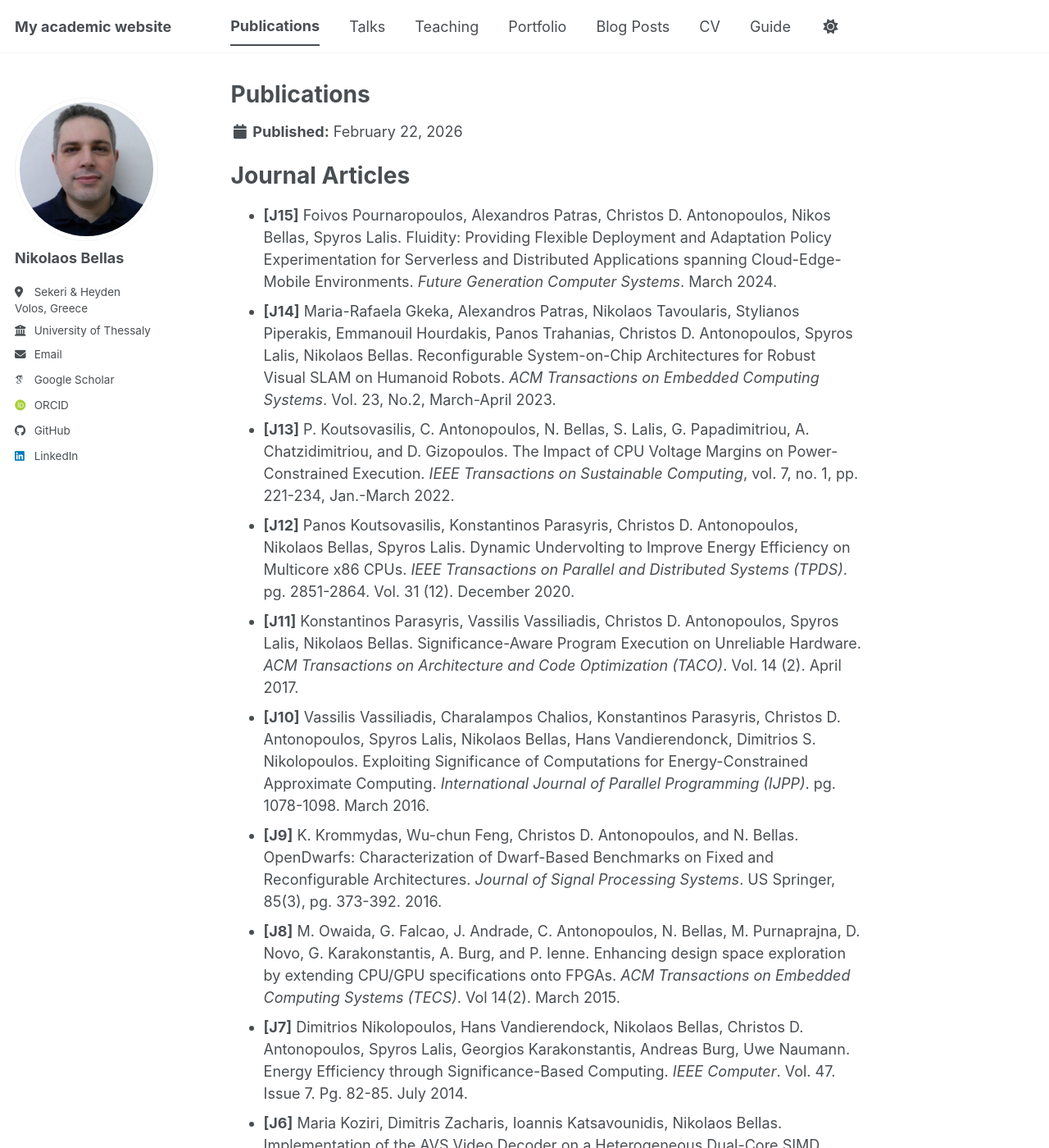
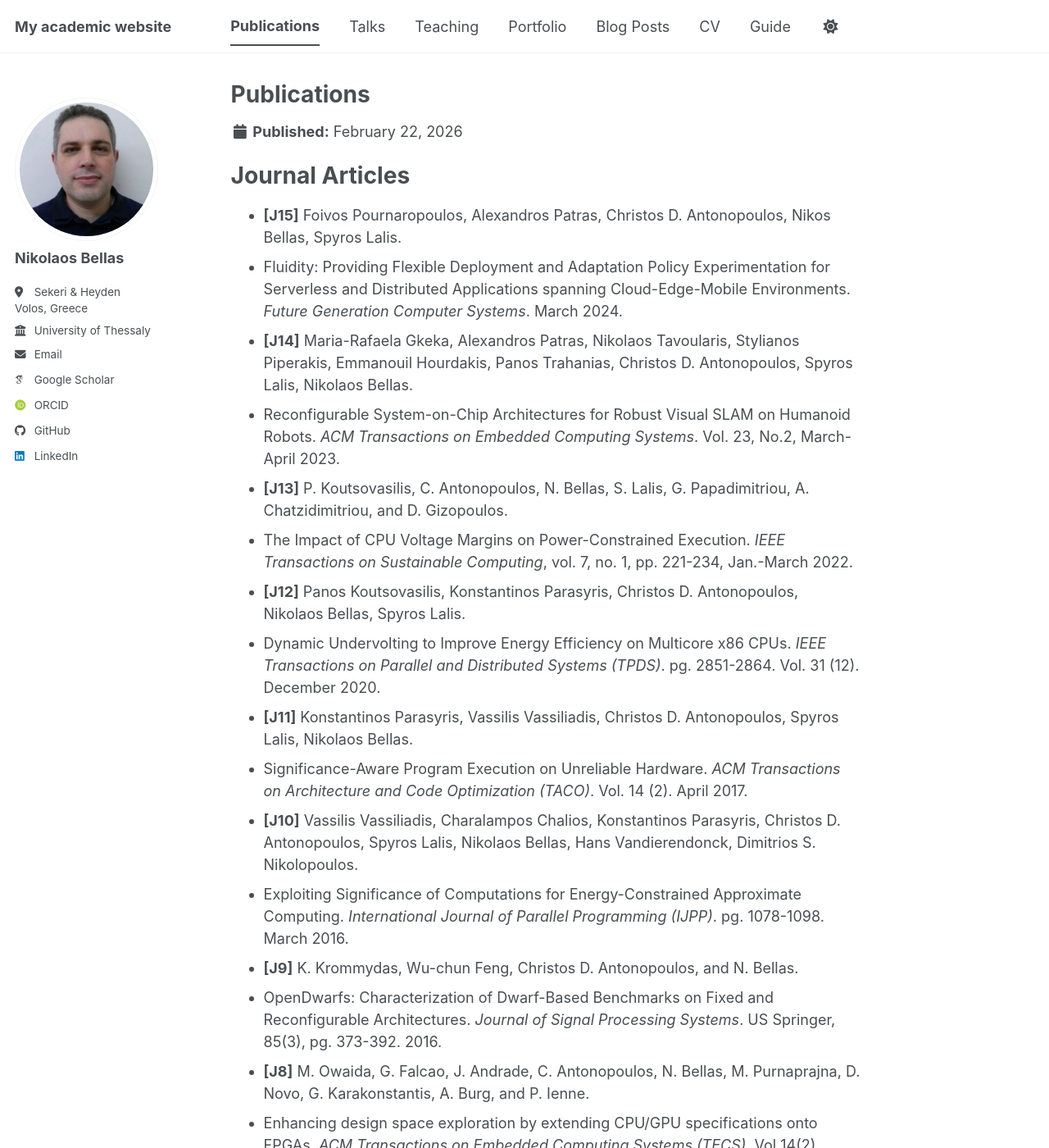
Before and after one commit to nbellas/nbellas.github.io, a Jekyll site: the page built from _publications/publications.md, in a window 1280 px wide and 1400 px high. Shown: the whole window at 82% size. Built offline with Jekyll 4.4.1, drawn with Linux system fonts in a browser that asks for light colours; some web fonts are replaced; a script bundle is joined from its source files by our own code; library files that are not in the unit come from our copies; some of the changed text lies outside the part shown.

Commit message:
Update publications.md

```diff
--- a/_publications/publications.md
+++ b/_publications/publications.md
@@ -7,21 +7,36 @@ author_profile: true
 
 # Journal Articles
 
-* **[J15]** Foivos Pournaropoulos, Alexandros Patras, Christos D. Antonopoulos, Nikos Bellas, Spyros Lalis. Fluidity: Providing Flexible Deployment and Adaptation Policy Experimentation for Serverless and Distributed Applications spanning Cloud-Edge-Mobile Environments. *Future Generation Computer Systems*. March 2024.
-* **[J14]** Maria-Rafaela Gkeka, Alexandros Patras, Nikolaos Tavoularis, Stylianos Piperakis, Emmanouil Hourdakis, Panos Trahanias, Christos D. Antonopoulos, Spyros Lalis, Nikolaos Bellas. Reconfigurable System-on-Chip Architectures for Robust Visual SLAM on Humanoid Robots. *ACM Transactions on Embedded Computing Systems*. Vol. 23, No.2, March-April 2023.
-* **[J13]** P. Koutsovasilis, C. Antonopoulos, N. Bellas, S. Lalis, G. Papadimitriou, A. Chatzidimitriou, and D. Gizopoulos. The Impact of CPU Voltage Margins on Power-Constrained Execution. *IEEE Transactions on Sustainable Computing*, vol. 7, no. 1, pp. 221-234, Jan.-March 2022.
-* **[J12]** Panos Koutsovasilis, Konstantinos Parasyris, Christos D. Antonopoulos, Nikolaos Bellas, Spyros Lalis. Dynamic Undervolting to Improve Energy Efficiency on Multicore x86 CPUs. *IEEE Transactions on Parallel and Distributed Systems (TPDS)*. pg. 2851-2864. Vol. 31 (12). December 2020.
-* **[J11]** Konstantinos Parasyris, Vassilis Vassiliadis, Christos D. Antonopoulos, Spyros Lalis, Nikolaos Bellas. Significance-Aware Program Execution on Unreliable Hardware. *ACM Transactions on Architecture and Code Optimization (TACO)*. Vol. 14 (2). April 2017.
-* **[J10]** Vassilis Vassiliadis, Charalampos Chalios, Konstantinos Parasyris, Christos D. Antonopoulos, Spyros Lalis, Nikolaos Bellas, Hans Vandierendonck, Dimitrios S. Nikolopoulos. Exploiting Significance of Computations for Energy-Constrained Approximate Computing. *International Journal of Parallel Programming (IJPP)*. pg. 1078-1098. March 2016.
-* **[J9]** K. Krommydas, Wu-chun Feng, Christos D. Antonopoulos, and N. Bellas. OpenDwarfs: Characterization of Dwarf-Based Benchmarks on Fixed and Reconfigurable Architectures. *Journal of Signal Processing Systems*. US Springer, 85(3), pg. 373-392. 2016.
-* **[J8]** M. Owaida, G. Falcao, J. Andrade, C. Antonopoulos, N. Bellas, M. Purnaprajna, D. Novo, G. Karakonstantis, A. Burg, and P. Ienne. Enhancing design space exploration by extending CPU/GPU specifications onto FPGAs. *ACM Transactions on Embedded Computing Systems (TECS)*. Vol 14(2). March 2015.
-* **[J7]** Dimitrios Nikolopoulos, Hans Vandierendock, Nikolaos Bellas, Christos D. Antonopoulos, Spyros Lalis, Georgios Karakonstantis, Andreas Burg, Uwe Naumann. Energy Efficiency through Significance-Based Computing. *IEEE Computer*. Vol. 47. Issue 7. Pg. 82-85. July 2014.
-* **[J6]** Maria Koziri, Dimitris Zacharis, Ioannis Katsavounidis, Nikolaos Bellas. Implementation of the AVS Video Decoder on a Heterogeneous Dual-Core SIMD Processor. *IEEE Transactions on Consumer Electronics*, vol. 57, No. 2, pp. 673-681, May 2011.
-* **[J5]** Seda Ogrenci Memik, Nikolaos Bellas, Somsubhra Mondal. Pre-synthesis Area Estimation of Reconfigurable Streaming Accelerators. *IEEE Transactions on Computer-Aided Design*, Volume: 27, No: 11, pp. 2027-2038, November 2008.
-* **[J4]** Nikolaos Bellas, Sek Chai, Malcolm Dwyer, Dan Linzmeier. Mapping streaming architectures on reconfigurable platforms. *ACM SIGARCH Computer Architecture News*. Volume 35, Issue 3, Pages: 2 – 8, June 2007.
-* **[J3]** Nikolaos Bellas, Ibrahim Hajj, Constantine Polychronopoulos. Using dynamic cache management techniques to reduce energy in general-purpose Processors. *IEEE Transactions on VLSI Systems*, Volume: 8, Issue: 6, pp. 693-708, December 2000.
-* **[J2]** Nikolaos Bellas, Ibrahim Hajj, Constantine Polychronopoulos, George Stamoulis. Architectural and Compiler Techniques for Energy Reduction in High-Performance Microprocessors. *IEEE Transactions on VLSI Systems*, Special Issue on Low Power, Volume:8, Issue:3, pp. 317-326, June 2000.
-* **[J1]** Amber-Roy Chowdhury, Nikolaos Bellas, Prithviraj Banerjee. Algorithm-Based Error Detection Schemes for Iterative Solution of Partial Differential Equations. *IEEE Transactions on Computers*, pp. 394-407, Vol. 45, Number 4, April 1996.
+* **[J15]** Foivos Pournaropoulos, Alexandros Patras, Christos D. Antonopoulos, Nikos Bellas, Spyros Lalis.
+* Fluidity: Providing Flexible Deployment and Adaptation Policy Experimentation for Serverless and Distributed Applications spanning Cloud-Edge-Mobile Environments. *Future Generation Computer Systems*. March 2024.
+* **[J14]** Maria-Rafaela Gkeka, Alexandros Patras, Nikolaos Tavoularis, Stylianos Piperakis, Emmanouil Hourdakis, Panos Trahanias, Christos D. Antonopoulos, Spyros Lalis, Nikolaos Bellas.
+* Reconfigurable System-on-Chip Architectures for Robust Visual SLAM on Humanoid Robots. *ACM Transactions on Embedded Computing Systems*. Vol. 23, No.2, March-April 2023.
+* **[J13]** P. Koutsovasilis, C. Antonopoulos, N. Bellas, S. Lalis, G. Papadimitriou, A. Chatzidimitriou, and D. Gizopoulos.
+* The Impact of CPU Voltage Margins on Power-Constrained Execution. *IEEE Transactions on Sustainable Computing*, vol. 7, no. 1, pp. 221-234, Jan.-March 2022.
+* **[J12]** Panos Koutsovasilis, Konstantinos Parasyris, Christos D. Antonopoulos, Nikolaos Bellas, Spyros Lalis.
+* Dynamic Undervolting to Improve Energy Efficiency on Multicore x86 CPUs. *IEEE Transactions on Parallel and Distributed Systems (TPDS)*. pg. 2851-2864. Vol. 31 (12). December 2020.
+* **[J11]** Konstantinos Parasyris, Vassilis Vassiliadis, Christos D. Antonopoulos, Spyros Lalis, Nikolaos Bellas.
+* Significance-Aware Program Execution on Unreliable Hardware. *ACM Transactions on Architecture and Code Optimization (TACO)*. Vol. 14 (2). April 2017.
+* **[J10]** Vassilis Vassiliadis, Charalampos Chalios, Konstantinos Parasyris, Christos D. Antonopoulos, Spyros Lalis, Nikolaos Bellas, Hans Vandierendonck, Dimitrios S. Nikolopoulos.
+* Exploiting Significance of Computations for Energy-Constrained Approximate Computing. *International Journal of Parallel Programming (IJPP)*. pg. 1078-1098. March 2016.
+* **[J9]** K. Krommydas, Wu-chun Feng, Christos D. Antonopoulos, and N. Bellas.
+* OpenDwarfs: Characterization of Dwarf-Based Benchmarks on Fixed and Reconfigurable Architectures. *Journal of Signal Processing Systems*. US Springer, 85(3), pg. 373-392. 2016.
+* **[J8]** M. Owaida, G. Falcao, J. Andrade, C. Antonopoulos, N. Bellas, M. Purnaprajna, D. Novo, G. Karakonstantis, A. Burg, and P. Ienne.
+* Enhancing design space exploration by extending CPU/GPU specifications onto FPGAs. *ACM Transactions on Embedded Computing Systems (TECS)*. Vol 14(2). March 2015.
+* **[J7]** Dimitrios Nikolopoulos, Hans Vandierendock, Nikolaos Bellas, Christos D. Antonopoulos, Spyros Lalis, Georgios Karakonstantis, Andreas Burg, Uwe Naumann. Energy Efficiency through Significance-Based Computing.
+* *IEEE Computer*. Vol. 47. Issue 7. Pg. 82-85. July 2014.
+* **[J6]** Maria Koziri, Dimitris Zacharis, Ioannis Katsavounidis, Nikolaos Bellas.
+* Implementation of the AVS Video Decoder on a Heterogeneous Dual-Core SIMD Processor. *IEEE Transactions on Consumer Electronics*, vol. 57, No. 2, pp. 673-681, May 2011.
+* **[J5]** Seda Ogrenci Memik, Nikolaos Bellas, Somsubhra Mondal.
+* Pre-synthesis Area Estimation of Reconfigurable Streaming Accelerators. *IEEE Transactions on Computer-Aided Design*, Volume: 27, No: 11, pp. 2027-2038, November 2008.
+* **[J4]** Nikolaos Bellas, Sek Chai, Malcolm Dwyer, Dan Linzmeier.
+*  Mapping streaming architectures on reconfigurable platforms. *ACM SIGARCH Computer Architecture News*. Volume 35, Issue 3, Pages: 2 – 8, June 2007.
+* **[J3]** Nikolaos Bellas, Ibrahim Hajj, Constantine Polychronopoulos.
+* Using dynamic cache management techniques to reduce energy in general-purpose Processors. *IEEE Transactions on VLSI Systems*, Volume: 8, Issue: 6, pp. 693-708, December 2000.
+* **[J2]** Nikolaos Bellas, Ibrahim Hajj, Constantine Polychronopoulos, George Stamoulis.
+* Architectural and Compiler Techniques for Energy Reduction in High-Performance Microprocessors. *IEEE Transactions on VLSI Systems*, Special Issue on Low Power, Volume:8, Issue:3, pp. 317-326, June 2000.
+* **[J1]** Amber-Roy Chowdhury, Nikolaos Bellas, Prithviraj Banerjee.
+* Algorithm-Based Error Detection Schemes for Iterative Solution of Partial Differential Equations. *IEEE Transactions on Computers*, pp. 394-407, Vol. 45, Number 4, April 1996.
 
 # Conference and Workshop Articles
 
```
